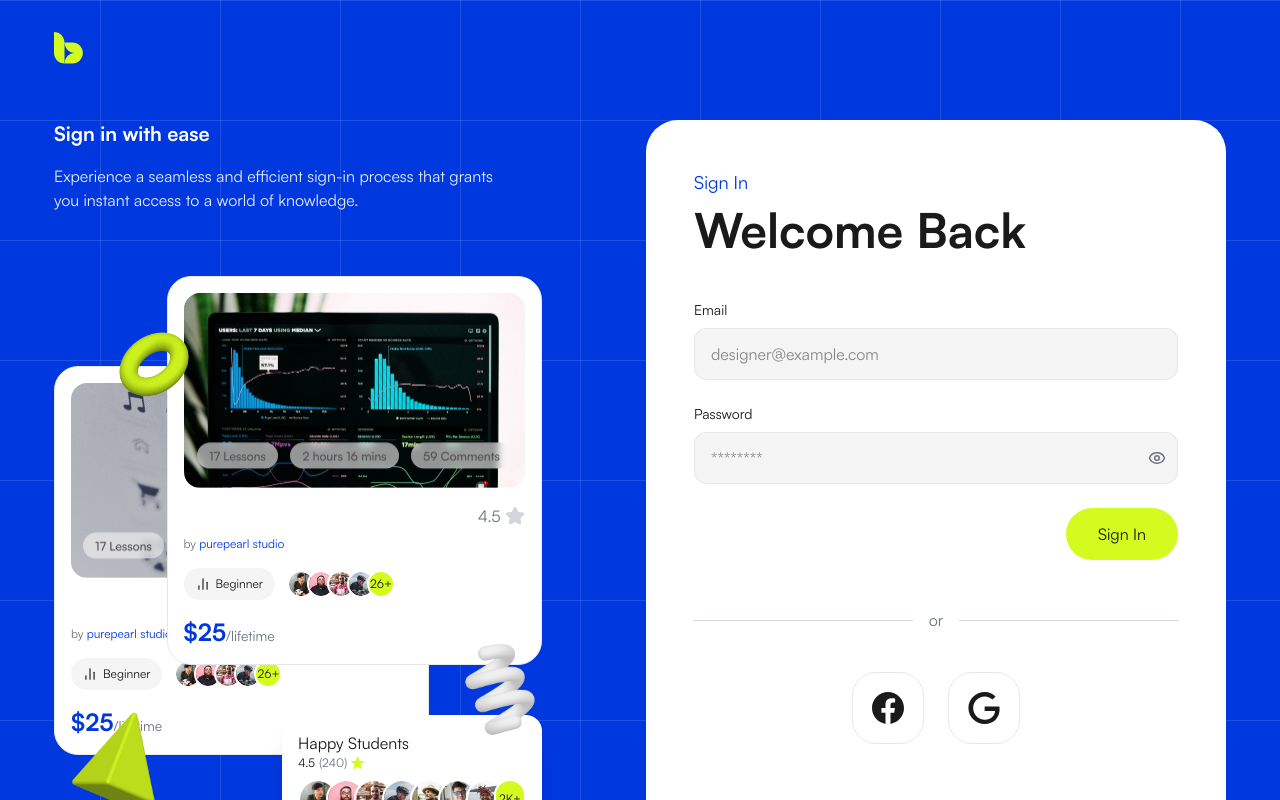
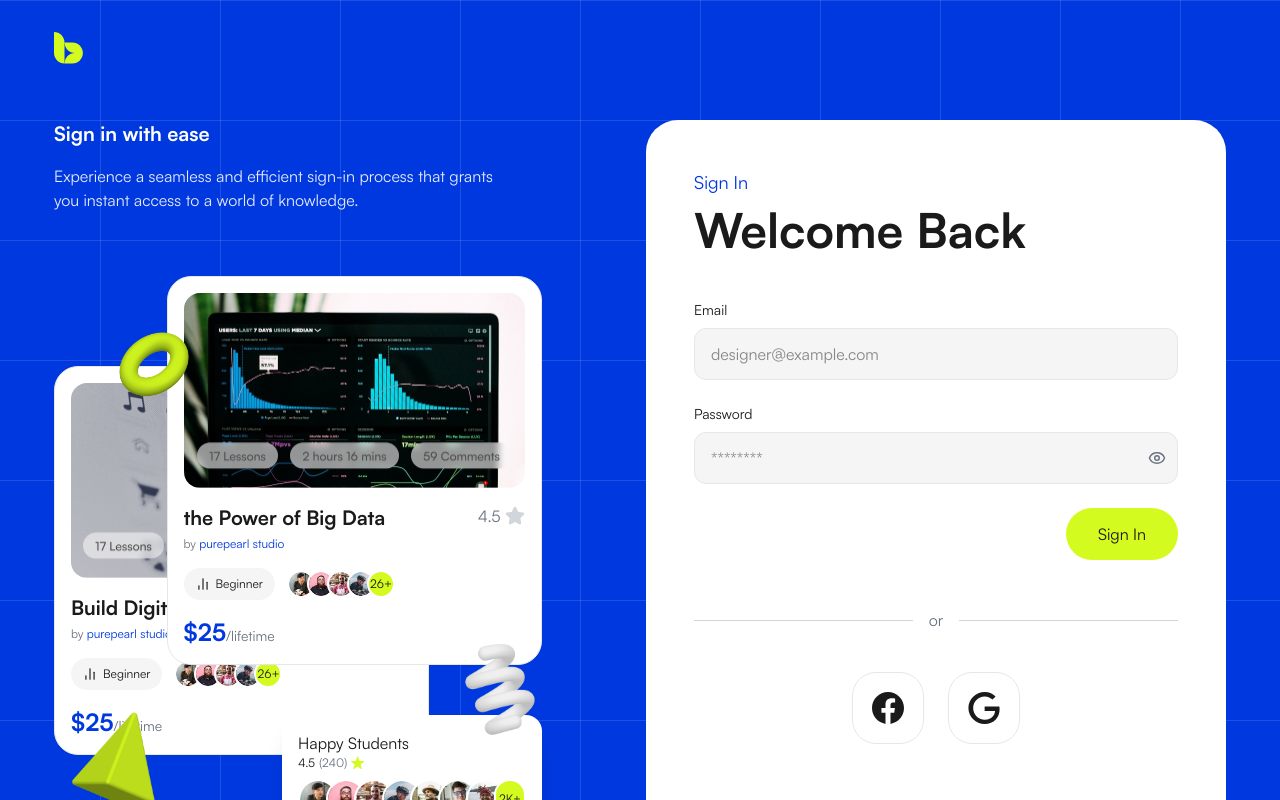
Before and after one commit to hamim-nibir/byte_space, a React (Vite) app: page /login in a window 1280 px wide. Shown: the top 800 px of the page. Built offline with nearby package versions, Linux system fonts and the light colour scheme.

Commit message:
feat: ui responsive issues solved

```diff
--- a/index.html
+++ b/index.html
@@ -2,9 +2,9 @@
 <html lang="en">
   <head>
     <meta charset="UTF-8" />
-    <link rel="icon" type="image/svg+xml" href="/favicon.svg" />
+    <link rel="icon" type="image/svg+xml" href="/vec.svg" />
     <meta name="viewport" content="width=device-width, initial-scale=1.0" />
-    <title>byte_space</title>
+    <title>ByteSpace</title>
   </head>
   <body>
     <div id="root"></div>
--- a/src/components/ui/CourseCard.tsx
+++ b/src/components/ui/CourseCard.tsx
@@ -14,7 +14,7 @@ export function CourseCard({ course }: { course: Course }) {
   const { title, creator, rating, level, price, priceUnit, thumbnail, studentCount } = course
 
   return (
-    <article className="rounded-3xl border border-gray-200 bg-white p-4 transition hover:shadow-lg">
+    <article className="rounded-3xl border border-gray-200 bg-white p-4 text-ink transition hover:shadow-lg">
       {/* Lessons, duration and comments are part of the exported image */}
       <img
         src={thumbnail}
--- a/src/components/ui/HappyStudentsCard.tsx
+++ b/src/components/ui/HappyStudentsCard.tsx
@@ -1,7 +1,7 @@
 import { AvatarStack } from '@/components/ui/AvatarStack'
 import { FloatingCard } from '@/components/ui/FloatingCard'
 import { avatars } from '@/data/avatars'
-import starIcon from '@/assets/icons/star.svg'
+import starIcon from '@/assets/icons/Star.svg'
 
 export function HappyStudentsCard({ className }: { className?: string }) {
   return (
```
